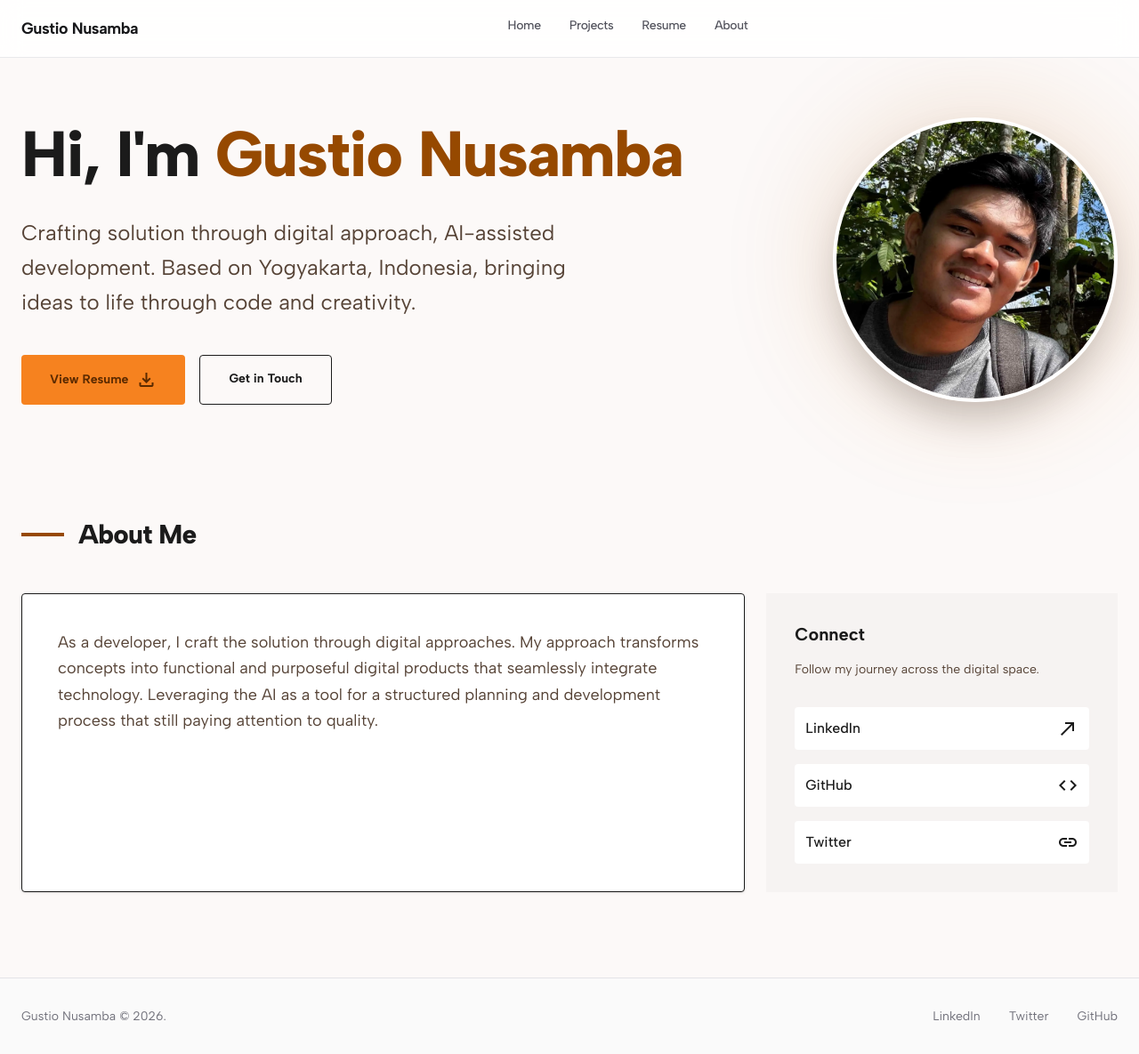
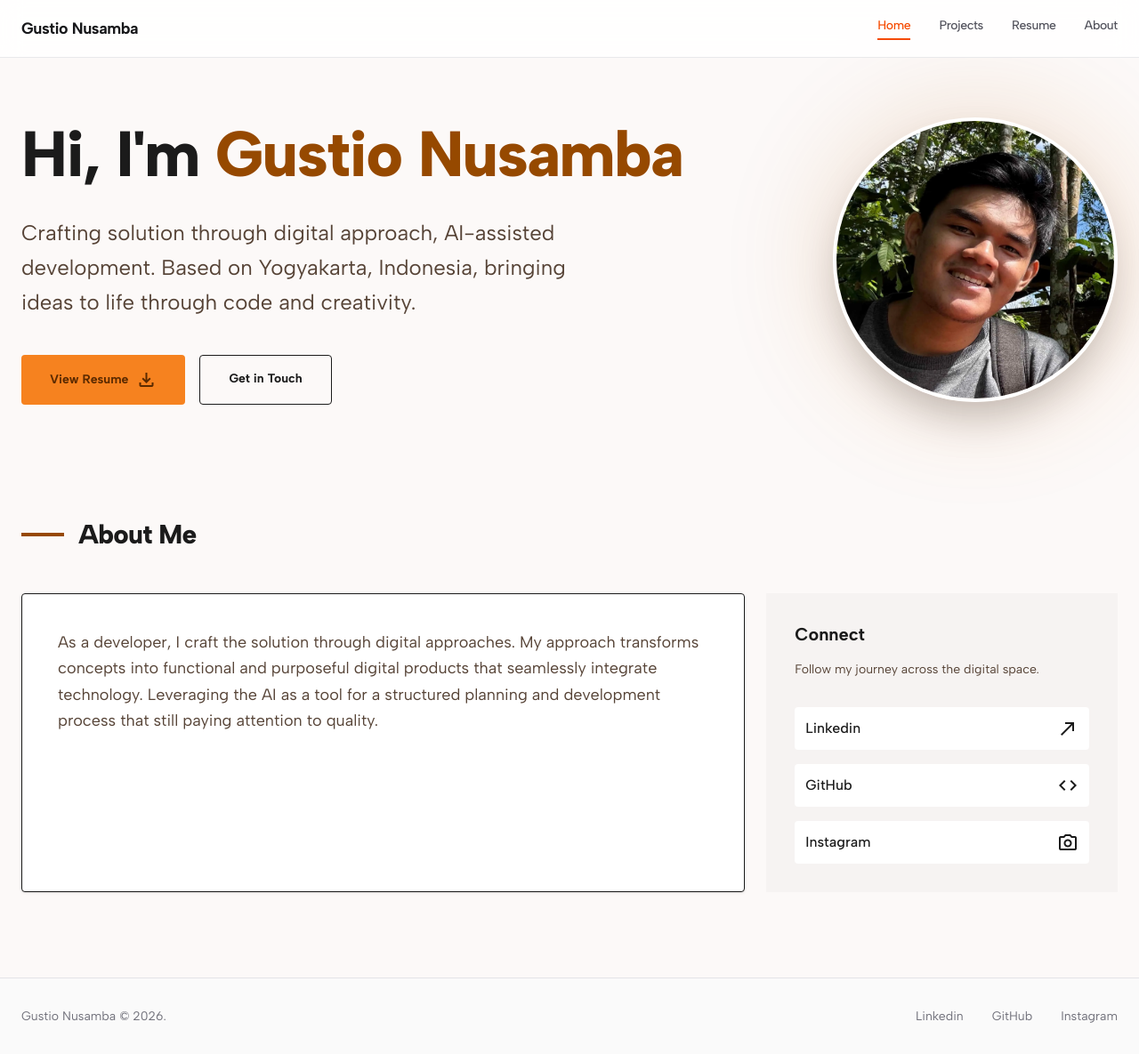
Before and after one commit to gustionusamba24/personal-website-v2, a Next.js app: page / in a window 1280 px wide. Shown: the whole page at 89% size. Built offline with nearby package versions, Linux system fonts and the light colour scheme.

Commit message:
refactor navigation and social links to use centralized route constants

```diff
--- a/src/components/home/AboutBentoSection.tsx
+++ b/src/components/home/AboutBentoSection.tsx
@@ -1,5 +1,12 @@
-import Image from 'next/image';
 import Link from 'next/link';
+
+import { SOCIAL_LINKS } from '@/constants/route';
+
+const SOCIAL_ICONS: Record<string, string> = {
+  Linkedin: 'north_east',
+  GitHub: 'code',
+  Instagram: 'photo_camera',
+};
 
 export default function AboutBentoSection() {
   return (
@@ -29,37 +36,22 @@ export default function AboutBentoSection() {
           </div>
 
           <div className="space-y-4">
+            {SOCIAL_LINKS.map((social) => (
               <Link
-              href="#"
+                key={social.name}
+                href={social.url}
+                target="_blank"
+                rel="noreferrer"
                 className="bg-surface-container-lowest group hover:bg-primary flex items-center justify-between rounded p-3 transition-colors"
               >
                 <span className="font-medium group-hover:text-white">
-                LinkedIn
+                  {social.name}
                 </span>
                 <span className="material-symbols-outlined group-hover:text-white">
-                north_east
+                  {SOCIAL_ICONS[social.name] ?? 'link'}
                 </span>
               </Link>
-            <Link
-              href="#"
-              className="bg-surface-container-lowest group hover:bg-primary flex items-center justify-between rounded p-3 transition-colors"
-            >
-              <span className="font-medium group-hover:text-white">GitHub</span>
-              <span className="material-symbols-outlined group-hover:text-white">
-                code
-              </span>
-            </Link>
-            <Link
-              href="#"
-              className="bg-surface-container-lowest group hover:bg-primary flex items-center justify-between rounded p-3 transition-colors"
-            >
-              <span className="font-medium group-hover:text-white">
-                Twitter
-              </span>
-              <span className="material-symbols-outlined group-hover:text-white">
-                link
-              </span>
-            </Link>
+            ))}
           </div>
         </div>
       </div>
--- a/src/components/layouts/Footer.tsx
+++ b/src/components/layouts/Footer.tsx
@@ -1,10 +1,6 @@
 import Link from 'next/link';
 
-const socialLinks = [
-  { label: 'LinkedIn', href: '#' },
-  { label: 'Twitter', href: '#' },
-  { label: 'GitHub', href: '#' },
-];
+import { SOCIAL_LINKS } from '@/constants/route';
 
 export default function Footer() {
   return (
@@ -14,13 +10,15 @@ export default function Footer() {
           Gustio Nusamba © 2026.
         </p>
         <div className="flex gap-8">
-          {socialLinks.map((link) => (
+          {SOCIAL_LINKS.map((link) => (
             <Link
-              key={link.label}
-              href={link.href}
+              key={link.name}
+              href={link.url}
+              target="_blank"
+              rel="noreferrer"
               className="text-[14px] font-normal text-zinc-500 transition-all duration-200 hover:text-orange-600 hover:underline hover:underline-offset-4"
             >
-              {link.label}
+              {link.name}
             </Link>
           ))}
         </div>
--- a/src/components/layouts/Navbar.tsx
+++ b/src/components/layouts/Navbar.tsx
@@ -1,15 +1,16 @@
+'use client';
+
 import Link from 'next/link';
+import { usePathname } from 'next/navigation';
 
-const navItems = [
-  { label: 'Home', href: '/' },
-  { label: 'Projects', href: '/projects' },
-  { label: 'Resume', href: '/resume' },
-  { label: 'About', href: '/about' },
-];
+import { BOTTOM_NAV_LINKS, NAV_LINKS } from '@/constants/route';
 
 export default function Navbar() {
+  const pathname = usePathname();
+
   return (
-    <nav className="fixed top-0 z-50 w-full border-b border-zinc-200/80 bg-white/85 backdrop-blur-md">
+    <>
+      <nav className="fixed top-0 z-50 hidden w-full border-b border-zinc-200/80 bg-white/85 backdrop-blur-md md:block">
         <div className="mx-auto flex h-16 max-w-7xl items-center justify-between px-6">
           <Link
             href="/"
@@ -18,28 +19,52 @@ export default function Navbar() {
             Gustio Nusamba
           </Link>
 
-        <div className="hidden items-center gap-8 md:flex">
-          {navItems.map((item) => (
+          <div className="ml-auto flex items-center gap-8">
+            {NAV_LINKS.map((item) => {
+              const isActive = pathname === item.href;
+
+              return (
                 <Link
                   key={item.label}
                   href={item.href}
-              className="border-b-2 border-transparent pb-1 text-sm font-medium tracking-tight text-zinc-600 transition-colors hover:text-orange-600"
+                  className={`border-b-2 pb-1 text-sm font-medium tracking-tight transition-colors ${
+                    isActive
+                      ? 'border-orange-600 text-orange-600'
+                      : 'border-transparent text-zinc-600 hover:text-orange-600'
+                  }`}
                 >
                   {item.label}
                 </Link>
-          ))}
-        </div>
-
-        <div className="flex items-center gap-2">
-          <button
-            type="button"
-            aria-label="Open menu"
-            className="rounded p-2 text-zinc-700 transition-colors hover:bg-zinc-100 md:hidden"
-          >
-            <span className="material-symbols-outlined">menu</span>
-          </button>
+              );
+            })}
           </div>
         </div>
       </nav>
+
+      <nav className="fixed bottom-0 z-50 w-full border-t border-zinc-200/80 bg-white/95 backdrop-blur md:hidden">
+        <div className="mx-auto grid h-16 max-w-7xl grid-cols-4">
+          {BOTTOM_NAV_LINKS.map((item) => {
+            const isActive = pathname === item.href;
+
+            return (
+              <Link
+                key={item.label}
+                href={item.href}
+                className={`flex flex-col items-center justify-center gap-1 text-xs font-medium transition-colors ${
+                  isActive
+                    ? 'text-orange-600'
+                    : 'text-zinc-600 hover:text-orange-600'
+                }`}
+              >
+                <span className="material-symbols-outlined text-[20px]">
+                  {item.icon}
+                </span>
+                <span>{item.label}</span>
+              </Link>
+            );
+          })}
+        </div>
+      </nav>
+    </>
   );
 }
```
Lines whose indentation alone changed are shown as unchanged.
